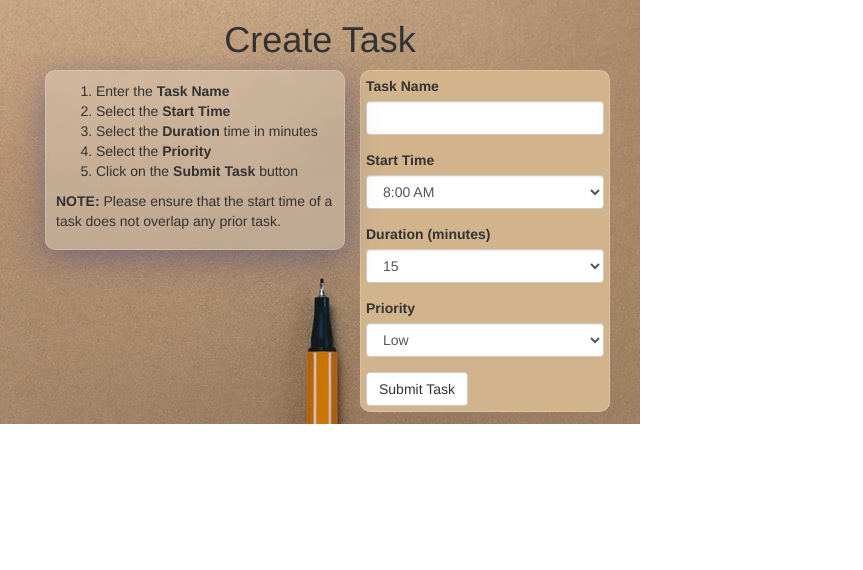
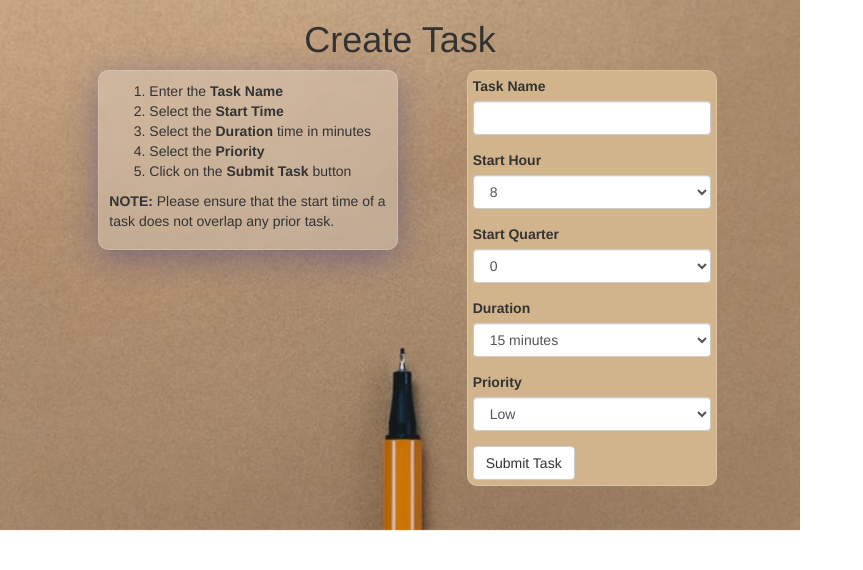
Before and after one commit to jcupak/Day88-Todo-List-Planner, a Flask app: page /add in a window 1280 px wide. Shown: the top 570 px of the page, without its empty margins (0-863 px from the left). Run offline with Flask 2, Linux system fonts and the light colour scheme; some libraries are stand-ins or nearby versions.

Commit message:
Change form time fields.

```diff
--- a/main.py
+++ b/main.py
@@ -11,51 +11,27 @@ app = Flask(__name__)
 app.config['SECRET_KEY'] = "python"
 Bootstrap(app)
 
-times            = []                                        # Quarter hour times from 8:00AM to 9:45PM
-durations        = [(0, 15), (1, 30), (2, 45), (3, 60), (4, 120), (5, 180), (6, 240)]  # (value, label)
-quarter_hours    = [1, 2, 3, 4, 8, 12, 16]
-priorities       = [(0, "Low"), (1, "Medium"), (2, "High")]  # Task priorities
-end_time_index   = 0                                         # Index of previous task end time
-task_number      = 0                                         # Number of task: 1-9
+hours          = [(0, 8), (1, 9), (2, 10), (3, 11), (4, 12),
+                  (5, 1), (6, 2), (7, 3), (8, 4), (9, 5),
+                  (10, 6), (11, 7), (12, 8), (13, 9), (14, 10)]  # 12-hour notations
+military_hours = [8, 9, 10, 11, 12, 13, 14, 15, 16, 17, 18, 19, 20, 21, 22]  # 24-hour notation
+quarters       = [(0, 0), (1, 15), (2, 30), (3, 45)]                         # 15-minute quarter-hours
+durations      = [(1, "15 minutes"), (2, "30 minutes"), (3, "45 minutes"),
+                  (4, "1 hour"), (8, "2 hours"), (12, "3 hours"), (16, "4 hours")]
+priorities     = [(0, "Low"), (1, "Medium"), (2, "High")]                                  # Task priorities
 
-
-def create_times():
-    """Fill times list with times from 8:00 AM to 9:45 PM"""
-
-    print("Creating times")
-
-    # Set start time to 8:00 AM
-    hour = 8
-    minutes = 0
-    period = "AM"  # Morning or afternoon
-
-    # Create 56 time items from 8:00 AM to 10:00 PM in 15 minute increments
-    global times
-    for quarter in range(57):
-        time_str = f"{hour:2}:{minutes:02} {period}"
-        time_item = (quarter, time_str)
-        times.append(time_item)  # (0-55 'HH:MM AM/PM')
-        # Set up next time item
-        minutes += 15  # Increment by quarter hour
-        # Check if minutes equal to next hour
-        if minutes == 60:
-            hour += 1  # Increment hour
-            minutes = 0  # Reset minutes
-        # Check if 12 noon and change period designation
-        if hour == 12:
-            period = "PM"  # Change to afternoon
-        # Check if 24 hour time rolled over to afternoon
-        if hour == 13:  # Afternoon
-            hour = 1  # 1:00 PM
+end_time_index = 0  # Index of previous task end time
+task_number    = 0  # Number of task: 1-9
 
 
 # Define input task form
 class TaskForm(FlaskForm):
-    name = StringField('Task Name', validators=[DataRequired()])
-    start_time = SelectField("Start Time", choices=times)
-    duration = SelectField("Duration (minutes)", choices=durations)
-    priority = SelectField("Priority", choices=priorities)
-    submit = SubmitField("Submit Task")
+    name          = StringField('Task Name',     validators=[DataRequired()])
+    start_hour    = SelectField("Start Hour",    choices=hours)
+    start_quarter = SelectField("Start Quarter", choices=quarters)
+    duration      = SelectField("Duration",      choices=durations)
+    priority      = SelectField("Priority",      choices=priorities)
+    submit        = SubmitField("Submit Task")
 
 
 # Flask routes
@@ -67,20 +43,63 @@ def home():
     filename = "etp_tasks_" + iso_date + ".csv"
 
     # Check to see if csv file exists
-    file_is_present = os.path.exists(filename)
+    is_file_present = os.path.exists(filename)
 
-    return render_template("index.html", exists=file_is_present)
+    return render_template("index.html", exists=is_file_present)
+
+
+def standard_time(hour, quarter):
+    """Converts 24-hour military time to AM/PM standard time
+
+    Keyword arguments:
+       hour    -- zero-indexed 24-hour value 0-14 (8:00 AM = 10:00 PM)
+       quarter -- zero-indexed quarter-hour 0, 1, 2, 3
+    """
+
+    print(f"\nstandard_time(hour={hour}, quarter={quarter})")
+
+    period = "AM" if hour < 12 else "PM"  # Morning or afternoon
+    print(f"period={period}")
+
+    standard_hour = hour if hour < 13 else hour - 12  # 8-12 AM or 1-9 PM
+    print(f"standard_hour={standard_hour}")
+
+    quarter_hour = quarter * 15  # 0, 15, 30, 45
+    print(f"quarter_hour={quarter_hour}")
+
+    time_string = "{:2}:{:02} {}".format(standard_hour, quarter_hour, period)  # HH:MM AM/PM
+    print(f"time_string={time_string}")
+
+    return time_string
+
+
+def get_standard_time(time):
+    """Convert time index value to standard time string
+
+    Keyword arguments:
+    time -- time in 0-indexed quarter hours 0-57 (8:00 AM - 10:00 PM)
+
+    """
+
+    print(f"\nget_standard_time({time})")
+
+    hour_index = int(time / 4)  # Extract hour 0-14
+    hour       = 8 + hour_index
+    quarter    = int(time % 4)  # Extract quarter 0-3
+
+    print(f"hour_index={hour_index}, hour={hour}, quarter={quarter}")
+
+    time_string = standard_time(hour, quarter)
+    print(f"time_string={time_string}")
+
+    return time_string  # HH:MM AM/PM
 
 
 @app.route('/add', methods=["GET", "POST"])
 def add_task():
     """Add Task Form page"""
 
-    print("Adding new task")
-
-    global times
-    if len(times) == 0:
-        create_times()
+    print("\nAdding new task")
 
     task_form = TaskForm()
 
@@ -90,24 +109,43 @@ def add_task():
         print("Task Form validated")
 
         # Get form fields
-        print("Extracting form fields")
+        print("Extracting form fields\n")
 
-        task_name = task_form.name.data
+        task_name = task_form.name.data                                 # String
 
-        start_time = task_form.start_time.data
-        start_time_index = int(start_time)
-        start_time_value = times[start_time_index][1]
+        start_hour_index = int(task_form.start_hour.data)               # 0-22 or 8 AM - 10 PM?
+        print(f"start_hour_index = {start_hour_index}")
 
-        duration = task_form.duration.data
-        duration_index = int(duration)
-        duration_value = durations[duration_index][1]
+        start_quarter_index = int(task_form.start_quarter.data)         # 0-3 or 0, 15, 30, 45 minutes?
+        print(f"start_quarter_index = {start_quarter_index}")
 
-        priority = task_form.priority.data
-        priority_index = int(priority)
-        priority_value = priorities[priority_index][1]
+        # Calculate start time index from start hour and start quarter
+        start_time_index = start_hour_index * 4 + start_quarter_index   # Calculated as 0-57
+        print(f"start_time_index = {start_time_index}")
+
+        start_time_string = get_standard_time(start_time_index)         # Convert to 12-hour format
+
+        # 0, 1, 2, 3, 4, 8, 12, 16 quarter hours
+        duration_index = int(task_form.duration.data)                   # 0-16 quarter hours
+        print(f"duration_index = {duration_index}")
+
+        duration_string = dict(durations).get(duration_index)            # string duration
+        print(f"duration_string = {duration_string}")
+
+        current_task_end_time_index = start_time_index + duration_index       # 0-57
+        print(f"current_task_end_time_index = {current_task_end_time_index}")
+
+        current_task_end_time_string = get_standard_time(current_task_end_time_index)
+        print(f"current_task_end_time_string = {current_task_end_time_string}")
+
+        priority_index = int(task_form.priority.data)                    # 0-2 or string?
+        print(f"priority_index = {priority_index}")
+
+        priority_string = priorities[priority_index][1]
+        print(f"priority_string = {priority_string}")
 
         # Check for this task start time index does not overlap end time index of previous task
-        global end_time_index  # times
+        global end_time_index
 
         today = str(date.today())
         filename = "etp_tasks_" + today + ".csv"
@@ -118,14 +156,14 @@ def add_task():
         # No previous task defined
         if end_time_index == 0:
 
-            print("end_time_index == 0")
+            print(f"\nNo previous task defined")
 
             # ETP Tasks CSV file for today exists
             # Open and get last task information
             # Update last task end_time_index
             if os.path.isfile(filename):
 
-                print(f"{filename} exists")
+                print(f"\nExternal CSV file {filename} exists")
 
                 task_number = 0
                 with open(filename, mode='r') as task_file:
@@ -133,17 +171,26 @@ def add_task():
                     for task in tasks_csv_data:
                         task_number += 1  # Count tasks
                     task_file.close()
+                print(f"Previous task_number = {task_number}")
 
-                end_time_index = start_time_index + quarter_hours[duration_index]  # Index of times
-                end_time_value = times[end_time_index][1]
+                # Get end time for this task
+                print("\nGet end time for this task")
+
+                end_time_index = current_task_end_time_index  # Save current end index
+                print(f"end_time_index = {end_time_index}")
+
+                end_time_string = get_standard_time(end_time_index)
+                print(f"end_time_string = {end_time_string}")
 
                 task_number += 1  # Count new task from form
-                task_data = [task_number, task_name, start_time_index, start_time_value,
-                             duration_index, duration_value,
-                             end_time_index, end_time_value, priority_value]
+                task_data = [task_number, task_name,
+                             start_time_index, start_time_string,
+                             duration_index, duration_string,
+                             end_time_index, end_time_string,
+                             priority_string]
 
                 # Now append new task form data
-                print("Appending new task to existing file")
+                print("\nAppending new task to existing file")
 
                 with open(filename, mode="a") as task_file:
                     writer_object = writer(task_file)
@@ -155,68 +202,89 @@ def add_task():
             # Update last task end_time_index
             else:
 
-                print(f"{filename} does NOT exist")
+                print(f"\nExternal CSV file {filename} does NOT exist")
 
                 # Update end_time for this task
-                end_time_index = start_time_index + quarter_hours[duration_index]  # Index of times
-                end_time_value = times[end_time_index][1]
+                # end_time_index = start_time_index + quarter_hours[duration_index]
+                # end_time_string = times[end_time_index][1]
+                # Get end time for this task
+                print("Get end time for this task")
+
+                end_time_index = current_task_end_time_index
+                print(f"end_time_index = {end_time_index}")
+
+                end_time_string = get_standard_time(end_time_index)
+                print(f"end_time_string = {end_time_string}")
 
                 task_number = 1  # First task info
-                task_data = [task_number, task_name, start_time_index, start_time_value,
-                             duration_index, duration_value,
-                             end_time_index, end_time_value, priority_value]
+                task_data = [task_number, task_name,
+                             start_time_index, start_time_string,
+                             duration_index, duration_string,
+                             end_time_index, end_time_string,
+                             priority_string]
 
                 # Now write first task information
-                print("Writing new task to new file")
+                print("\nWriting new task to new file")
 
                 with open(filename, mode="w") as task_file:
                     writer_object = writer(task_file)
                     writer_object.writerow(task_data)
                     task_file.close()
 
-            print("Showing today's task(s)")
+            print("\nShowing today's task(s)")
             return redirect(url_for('tasks'))
 
         # Previous task exists
         # Check for task time overlap
         else:
 
-            print("Previous task exists")
+            print("\nPrevious task exists")
             print(f"start_time_index = {start_time_index}, end_time_index = {end_time_index}")
 
-            # Check for task time overlap
+            # Check for current task start time overlap with previous task end time
             if start_time_index < end_time_index:
 
-                print("ERROR: Task times overlap")
+                print("\nERROR: Task times overlap")
 
                 # ERROR: This task start time overlaps the previous task end time
+                previous_task_end_time = get_standard_time(end_time_index)  # HH:MM AM/PM
+                print(f"previous_task_end_time = {previous_task_end_time}")
 
-                previous_task_end_time = times[end_time_index][1]     # HH:MM AM/PM
-                current_task_start_time = times[start_time_index][1]  # HH:MM AM/PM
-                error_message = f"{current_task_start_time} start time of current task "\
-                                f"can not be before {previous_task_end_time} end time of previous task."
+                current_task_start_time = get_standard_time(start_time_index)  # HH:MM AM/PM
+                print(f"current_task_start_time = {current_task_start_time}")
+
+                error_message = "{} start time of current task can not be before " + \
+                                "{} end time of previous task." \
+                                   .format(current_task_start_time, previous_task_end_time)
                 return render_template("error.html", message=error_message)
 
             # No overlap - write current task info
             else:
 
-                print("Task times do NOT overlap")
+                print("\nTask times do NOT overlap")
 
                 # ETP Tasks CSV file exists; append data
                 if os.path.isfile(filename):
 
-                    print(f"{filename} exists")
+                    print(f"\nExternal CSV file {filename} exists")
 
                     # Update end_time for this task
-                    end_time_index = start_time_index + quarter_hours[duration_index]  # Index of times
-                    end_time_value = times[end_time_index][1]
+                    end_time_index = current_task_end_time_index
+                    print(f"end_time_index = {end_time_index}")
+
+                    end_time_string = get_standard_time(end_time_index)
+                    print(f"end_time_string = {end_time_string}")
 
                     task_number += 1
-                    task_data = [task_number, task_name, start_time_index, start_time_value,
-                                 duration_index, duration_value,
-                                 end_time_index, end_time_value, priority_value]
+                    task_data = [task_number, task_name,
+                                 start_time_index, start_time_string,
+                                 duration_index, duration_string,
+                                 end_time_index, end_time_string,
+                                 priority_string]
 
                     # Append this task data to existing file
+                    print("\nAppending new task to existing file")
+
                     with open(filename, mode="a") as task_file:
                         writer_object = writer(task_file)
                         writer_object.writerow(task_data)
@@ -226,55 +294,34 @@ def add_task():
                 # create and write new task data
                 else:
 
-                    print(f"{filename} does NOT exists")
+                    print(f"\nExternal CSV file {filename} does NOT exists")
 
                     # ETP Tasks CSV file for today does NOT exist; create it
 
                     # Update end_time for this task
-                    end_time_index = start_time_index + quarter_hours[duration_index]  # Index of times
-                    end_time_value = times[end_time_index][1]
+                    end_time_index = current_task_end_time_index
+                    print(f"end_time_index = {end_time_index}")
+
+                    end_time_string = get_standard_time(end_time_index)
+                    print(f"end_time_string = {end_time_string}")
 
                     task_number += 1
-                    task_data = [task_number, task_name, start_time_index, start_time_value,
-                                 duration_index, duration_value,
-                                 end_time_index, end_time_value, priority_value]
+                    task_data = [task_number, task_name,
+                                 start_time_index, start_time_string,
+                                 duration_index, duration_string,
+                                 end_time_index, end_time_string,
+                                 priority_string]
 
                     # Write new file with this task data
+                    print("\nWriting new task to new file")
+
                     with open(filename, mode="w") as task_file:
                         writer_object = writer(task_file)
                         writer_object.writerow(task_data)
                         task_file.close()
 
-                print("Showing today's task(s)")
+                print("\nShowing today's task(s)")
                 return redirect(url_for('tasks'))
-
-            # Update end_time_index and end_time_value for this new task
-            # end_time_index = start_time_index + quarter_hours[duration_index]  # Index of times
-            # end_time_value = times[end_time_index][1]
-            #
-            # print(f"start_time_index = {start_time_index}")
-            # print(f"start_time_value = {start_time_value}")
-            # print(f"duration_index   = {duration_index}")
-            # print(f"quarter_hours    = {quarter_hours[duration_index]}")
-            # print(f"len(times)       = {len(times)}")
-            # print(f"end_time_index   = {end_time_index}")
-            # print(f"end_time_value]  = {end_time_value}")
-            #
-            # end_time_index = start_time_index + quarter_hours[duration_index]  # Index of times
-            # end_time_value = times[end_time_index][1]
-            #
-            # task_number += 1
-            # task_data = [task_number, task_name, start_time_index, start_time_value,
-            #              duration_index, duration_value,
-            #              end_time_index, end_time_value, priority_value]
-            #
-            # # ETP Tasks CSV file for today does NOT exist; create it
-            # with open(filename, mode="w") as task_file:
-            #     writer_object = writer(task_file)
-            #     writer_object.writerow(task_data)
-            #     task_file.close()
-            #
-            # return redirect(url_for('tasks'))
 
     return render_template('add.html', form=task_form)
 
@@ -308,7 +355,7 @@ def tasks():
         print(f"end_time_index = {end_time_index}")
 
         today = datetime.now()
-        formatted_date = today.strftime("%A, %B %d, %Y")
+        formatted_date = today.strftime("%A, %B %d, %Y")  # Day name, Month day, year
 
         # Now go show users what tasks have been defined for today
         return render_template('tasks.html', today=formatted_date, tasks=tasks_list, count=task_count)
@@ -316,7 +363,7 @@ def tasks():
     else:
 
         # File does NOT exist. Display error message
-        error_message = f"Missing {filename} file"
+        error_message = "Missing external CSV file {}".format(filename)
         return render_template('error.html', message=error_message)
 
 
@@ -324,8 +371,7 @@ def tasks():
 def etp():
     """Loads CSV task data file and displays Emergent Task Planner with tasks"""
 
-    if len(times) == 0:
-        create_times()
+    print(f"\nEmergent Task Planner (ETP) Form Page")
 
     iso_date = str(date.today())
     filename = "etp_tasks_" + iso_date + ".csv"
@@ -333,30 +379,40 @@ def etp():
     # Check to see if csv file exists
     if os.path.exists(filename):
 
+        print(f"External CSV file {filename} exists.")
+
         today = datetime.now()
-        formatted_date = today.strftime("%A, %B %d, %Y")
+        formatted_date = today.strftime("%A, %B %d, %Y")    # Day name, Month day, year
+        print(f"formatted_date = {formatted_date}")
 
         # Comma-separated value file for today's tasks exists. Open in read mode
         with open(filename, mode='r') as task_file:
             tasks_csv_data = reader(task_file)
             tasks_list = []
             for task in tasks_csv_data:
+
+                print(task)
+
                 # Format for class names in etp.html web page entries
-                task_number           = task[0]                       # 1-9
-                task_name             = task[1]                       # string
-                task_start_time_index = f"qblock{int(task[2]):02d}"   # quarter hour start block number qblock00-qblock57
-                task_start_time_value = task[3]                       # HH:MM AM/PM
-                task_duration         = f"quarter{quarter_hours[int(task[4])]:02d}"  # duration block vertical size
-                task_duration_value   = task[5]                       # 15, 30, 45, 60, 120, 180, 240 minutes
-                task_end_time_index   = f"qblock{int(task[6]):02d}"   # quarter hour block number qblock00-qblock57
-                task_end_time_value   = task[7]                       # HH:MM AM/PM
-                task_priority_value   = f"task-{task[8].lower()}"     # "task-low", "task-medium", "task-high"
+                task_number = task[0]  # 1-9
+                task_name = task[1]  # string
+                # quarter hour start block number qblock00-qblock57
+                task_start_time_index = "qblock{:02d}".format(int(task[2]))
+                task_start_time_string = task[3]  # HH:MM AM/PM
+                # duration block vertical size
+                task_duration = "quarter{:02d}".format(int(task[4]))
+                task_duration_string = task[5]  # 15, 30, 45, 60, 120, 180, 240 minutes
+                # quarter hour block number qblock00-qblock57
+                task_end_time_index = "qblock{:02d}".format(int(task[6]))
+                task_end_time_string = task[7]  # HH:MM AM/PM
+                task_priority_value = "task-{}".format(task[8].lower())
                 task_data = [task_number, task_name,
-                             task_start_time_index, task_start_time_value,
-                             task_duration, task_duration_value,
-                             task_end_time_index, task_end_time_value,
+                             task_start_time_index, task_start_time_string,
+                             task_duration, task_duration_string,
+                             task_end_time_index, task_end_time_string,
                              task_priority_value]
                 tasks_list.append(task_data)
+
             task_file.close()
 
         # Now go show users what tasks have been defined for today
@@ -365,7 +421,7 @@ def etp():
     else:
 
         # File does NOT exist. Display error message
-        error_message = f"Missing {filename} file"
+        error_message = "Missing external CSV file {}".format(filename)
         return render_template('error.html', message=error_message)
 
 
--- a/templates/add.html
+++ b/templates/add.html
@@ -13,10 +13,10 @@
 {{super()}}
 <style type="text/css">
     .wrapper {
-        width                 : 640px;
-        height                : 424px;
+        width                 : 800px;
+        height                : 560px;
         background-image      : url("static/images/add-bg.jpg");
-        background-size       : 640px;
+        background-size       : 800px;
         background-repeat     : no-repeat;
         background-attachment : fixed;
         background-position   : top left;
@@ -27,7 +27,7 @@
         text-align            : center;
     }
     .container {
-        width                 : 640px;
+        width                 : 800px;
         display               : flex;
         flex-direction        : row;
         align-items           : flex-start;
--- a/templates/tasks.html
+++ b/templates/tasks.html
@@ -100,7 +100,7 @@
                     <tbody>
                     {% for task in tasks %}
                         <tr>
-                            <th class="task-number">{{ task[0] }}</th><
+                            <th class="task-number">{{ task[0] }}</th>
                             <th class="task-name">{{ task[1] }}</th>
                              <!-- Omitted: task_start_index task[2] -->
                             <td class="task-start">{{ task[3] }}</td>
```
